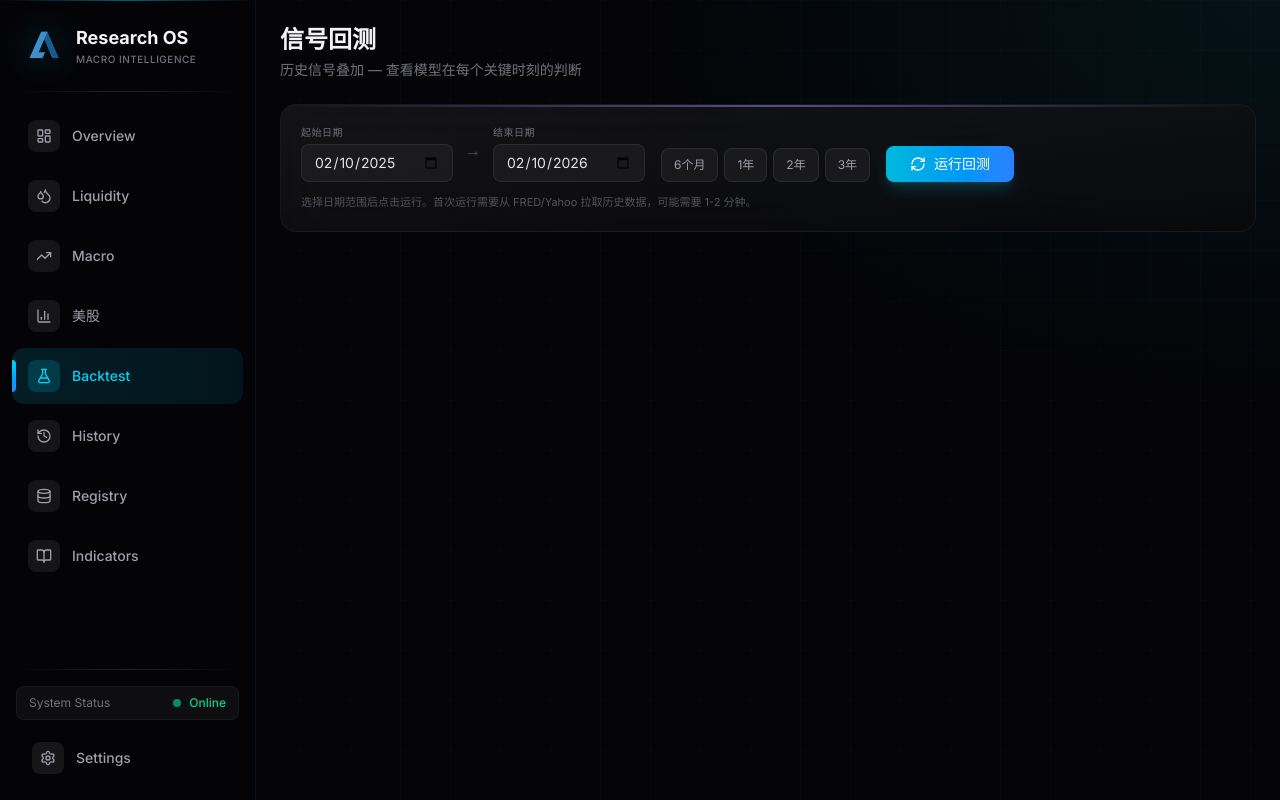
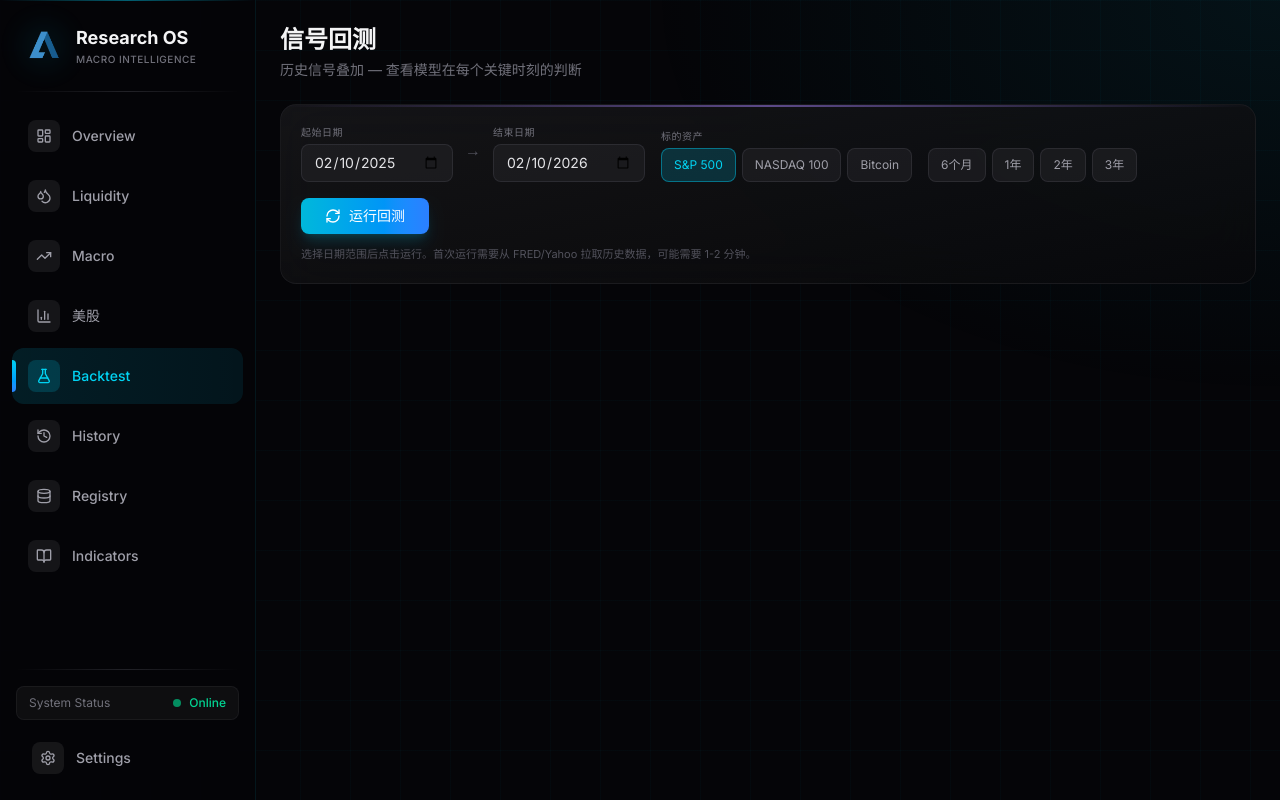
Before and after one commit to LambertAlpha/research-OS-web, a Next.js app: page /backtest in a window 1280 px wide. Built offline with nearby package versions, Linux system fonts and the light colour scheme.

Commit message:
feat: 回测页面支持 S&P 500 / NASDAQ 100 / Bitcoin 资产切换
- 新增标的资产选择器（SPX / NDX / BTC-USD）
- SignalOverlayChart 标题动态显示当前资产名称

Co-Authored-By: Claude Opus 4.6 (1M context) <noreply@anthropic.com>

```diff
--- a/src/app/backtest/page.tsx
+++ b/src/app/backtest/page.tsx
@@ -27,10 +27,17 @@ function getDefaultDates() {
   };
 }
 
+const PRICE_SYMBOLS = [
+  { value: "SPX", label: "S&P 500" },
+  { value: "NDX", label: "NASDAQ 100" },
+  { value: "BTC-USD", label: "Bitcoin" },
+];
+
 export default function BacktestPage() {
   const defaults = getDefaultDates();
   const [startDate, setStartDate] = useState(defaults.start);
   const [endDate, setEndDate] = useState(defaults.end);
+  const [priceSymbol, setPriceSymbol] = useState("SPX");
   const [isLoading, setIsLoading] = useState(false);
   const [result, setResult] = useState<BacktestResult | null>(null);
   const [error, setError] = useState<string | null>(null);
@@ -39,14 +46,14 @@ export default function BacktestPage() {
     setIsLoading(true);
     setError(null);
     try {
-      const data = await apiClient.runBacktest(startDate, endDate);
+      const data = await apiClient.runBacktest(startDate, endDate, priceSymbol);
       setResult(data);
     } catch (err) {
       setError(err instanceof Error ? err.message : "回测失败");
     } finally {
       setIsLoading(false);
     }
-  }, [startDate, endDate]);
+  }, [startDate, endDate, priceSymbol]);
 
   // 预设时间范围快捷键
   const presets = [
@@ -103,6 +110,29 @@ export default function BacktestPage() {
                 onChange={(e) => setEndDate(e.target.value)}
                 className="bg-zinc-800/50 border border-zinc-700/50 rounded-lg px-3 py-2 text-sm text-zinc-200 focus:outline-none focus:border-cyan-500/50"
               />
+            </div>
+          </div>
+
+          {/* 资产选择 */}
+          <div>
+            <label className="block text-[10px] text-zinc-500 mb-1 uppercase tracking-wider">
+              标的资产
+            </label>
+            <div className="flex gap-1.5">
+              {PRICE_SYMBOLS.map((s) => (
+                <button
+                  key={s.value}
+                  onClick={() => setPriceSymbol(s.value)}
+                  className={cn(
+                    "px-3 py-2 text-xs rounded-lg border transition-all",
+                    priceSymbol === s.value
+                      ? "bg-cyan-500/20 border-cyan-500/50 text-cyan-400"
+                      : "bg-zinc-800/50 border-zinc-700/50 text-zinc-400 hover:text-zinc-200 hover:border-zinc-600"
+                  )}
+                >
+                  {s.label}
+                </button>
+              ))}
             </div>
           </div>
 
@@ -219,6 +249,7 @@ export default function BacktestPage() {
             priceSeries={result.price_series}
             signals={result.signals}
             signalChanges={result.signal_changes}
+            priceSymbol={priceSymbol}
           />
 
           {/* 信号明细表 */}
--- a/src/components/SignalOverlayChart.tsx
+++ b/src/components/SignalOverlayChart.tsx
@@ -60,6 +60,7 @@ interface SignalOverlayChartProps {
   priceSeries: RawDataPoint[];
   signals: BacktestSignal[];
   signalChanges: SignalChange[];
+  priceSymbol?: string;
 }
 
 interface ChartDataPoint {
@@ -71,10 +72,17 @@ interface ChartDataPoint {
   macroState: string;
 }
 
+const SYMBOL_LABELS: Record<string, string> = {
+  SPX: "S&P 500",
+  NDX: "NASDAQ 100",
+  "BTC-USD": "Bitcoin",
+};
+
 export function SignalOverlayChart({
   priceSeries,
   signals,
   signalChanges,
+  priceSymbol = "SPX",
 }: SignalOverlayChartProps) {
   const [selectedRange, setSelectedRange] = useState<TimeRange>("ALL");
   const [visibleRange, setVisibleRange] = useState<{
@@ -256,7 +264,7 @@ export function SignalOverlayChart({
               <TrendingUp className="w-4 h-4 text-cyan-400" />
             </div>
             <h3 className="text-sm font-medium text-zinc-300">
-              SPX 信号叠加图
+              {SYMBOL_LABELS[priceSymbol] ?? priceSymbol} 信号叠加图
             </h3>
             <span className="text-[10px] text-zinc-500 px-2 py-0.5 rounded bg-zinc-800/50">
               {signals.length} 个信号点
```
